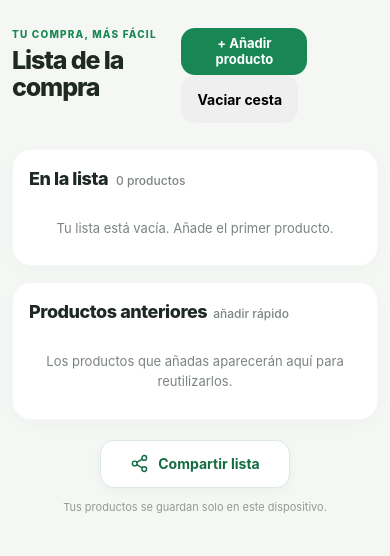
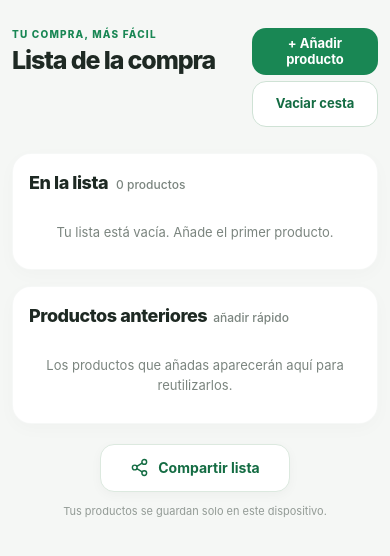
Before and after one commit to 8diego8/Lista_Compra_Pers, a plain HTML site: page index.html in a window 390 px wide. Drawn offline with Linux system fonts and the light colour scheme.

Commit message:
Add styles for top actions and responsive design
Added styles for top actions and empty state buttons, including responsive adjustments for small screens.

```diff
--- a/styles.css
+++ b/styles.css
@@ -85,3 +85,41 @@ h2 { margin: 0; font-size: 18px; font-weight: 780; letter-spacing: -.025em; }
   .panel { padding: 18px 16px; border-radius: 19px; }
 }
 @media (prefers-reduced-motion: reduce) { *, *::before, *::after { transition-duration: .01ms !important; scroll-behavior: auto !important; } }
+/* Botones de acciones del encabezado */
+.top-actions {
+  display: flex;
+  align-items: center;
+  gap: 8px;
+  flex-shrink: 0;
+}
+
+.empty-top {
+  flex-shrink: 0;
+  padding: 0 14px;
+  min-height: 46px;
+  font-size: 13px;
+  color: var(--green-dark);
+  background: #ffffff;
+  border: 1px solid #cfe2d5;
+}
+
+.empty-top:hover {
+  background: var(--green-soft);
+}
+
+/* Adaptación para pantallas pequeñas */
+@media (max-width: 390px) {
+  .top-actions {
+    flex-direction: column;
+    align-items: stretch;
+    gap: 6px;
+  }
+
+  .top-actions .button {
+    width: 126px;
+    max-width: 126px;
+    padding: 8px 10px;
+    white-space: normal;
+    line-height: 1.2;
+  }
+}
```
